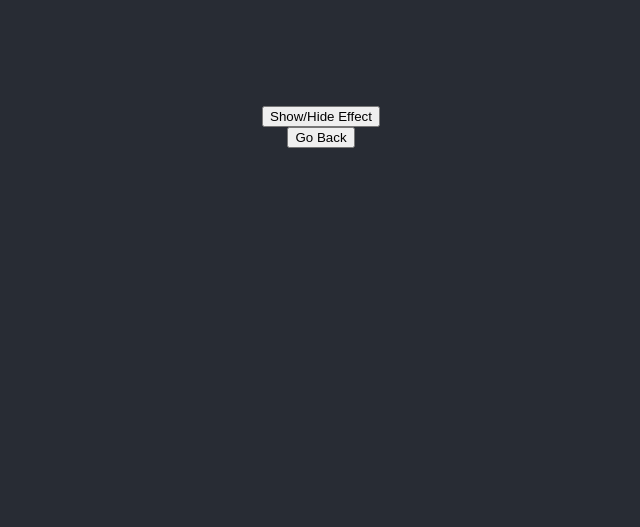
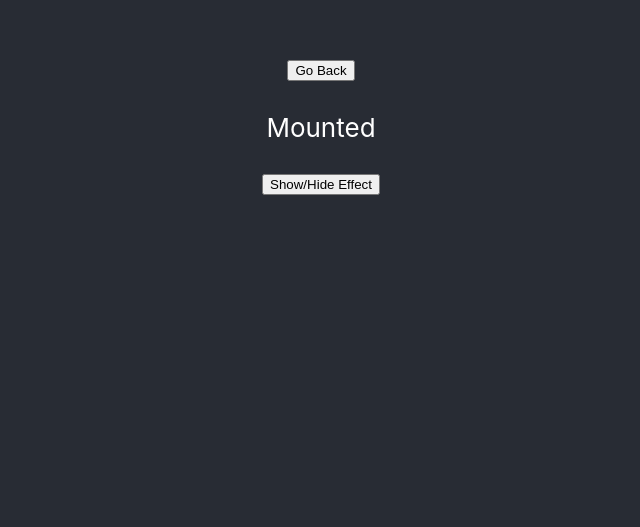
Before and after one commit to agarcian031/Hook-Notes-DPL, a React (Create React App) app: page /effect in a window 1280 px wide. Shown: the part 273-800 px from the top of the page, without its empty margins (319-959 px from the left). Built offline with nearby package versions, Linux system fonts and the light colour scheme.

Commit message:
Add test method

```diff
--- a/src/components/Effect.js
+++ b/src/components/Effect.js
@@ -10,14 +10,29 @@ const Effect = (props) => {
   // the array at the end is considered a dependency and will caused the mounted method to fire right away when the component renders. If it is passed in, useEffect with monitor the argument that is being passed in.
   useEffect(() => {
     console.log('rendering mounted is', mounted)
+    return () => {
+      console.log('unmounting, mounted is', mounted)
+    }
   }, [mounted])
+
+  const test = () => {
+    if (mounted) {
+      return "Mounted"
+    } else {
+      return "Unmounted"
+    }
+  }
 
   return (
   <Fragment>
   <div className="App">
     <header className="App-header">
+      <button onClick={() => goBack()}>Go Back</button>
+      <br/>
+        {test()}
+      <br/>
+      <br/>
       <button onClick={toggle}>Show/Hide Effect</button>
-      <button onClick={() => goBack()}>Go Back</button>
 
     </header>
   </div>
```
